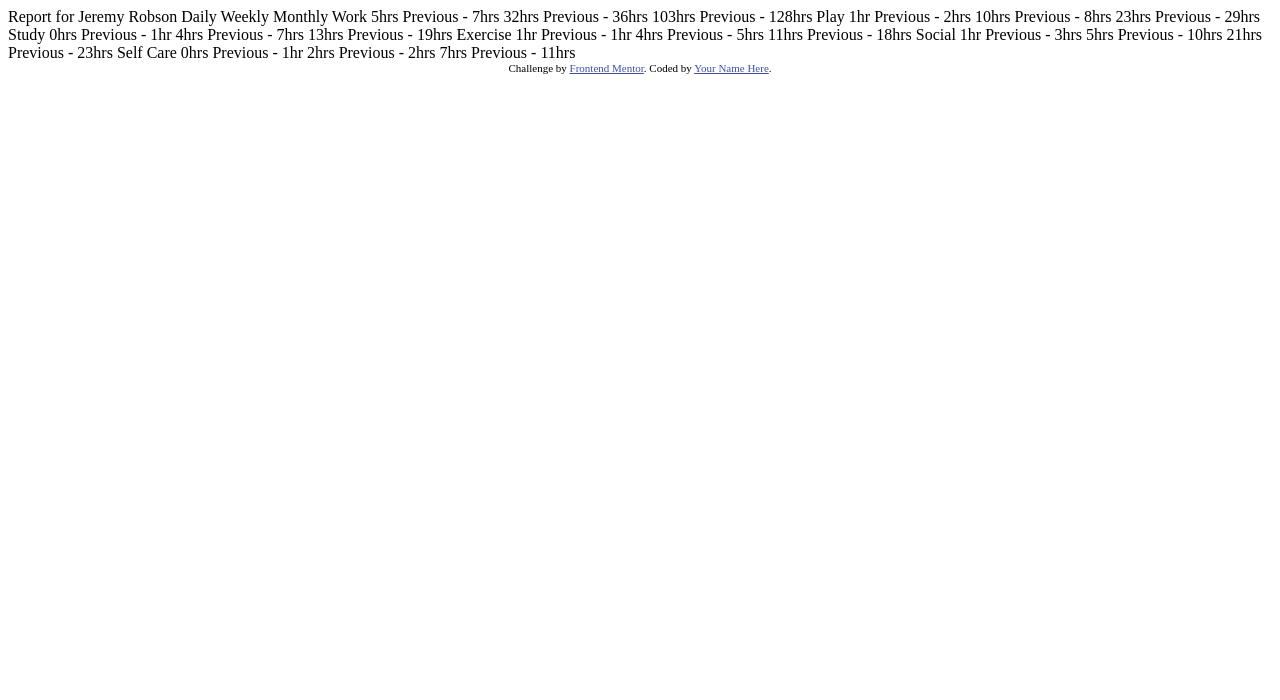
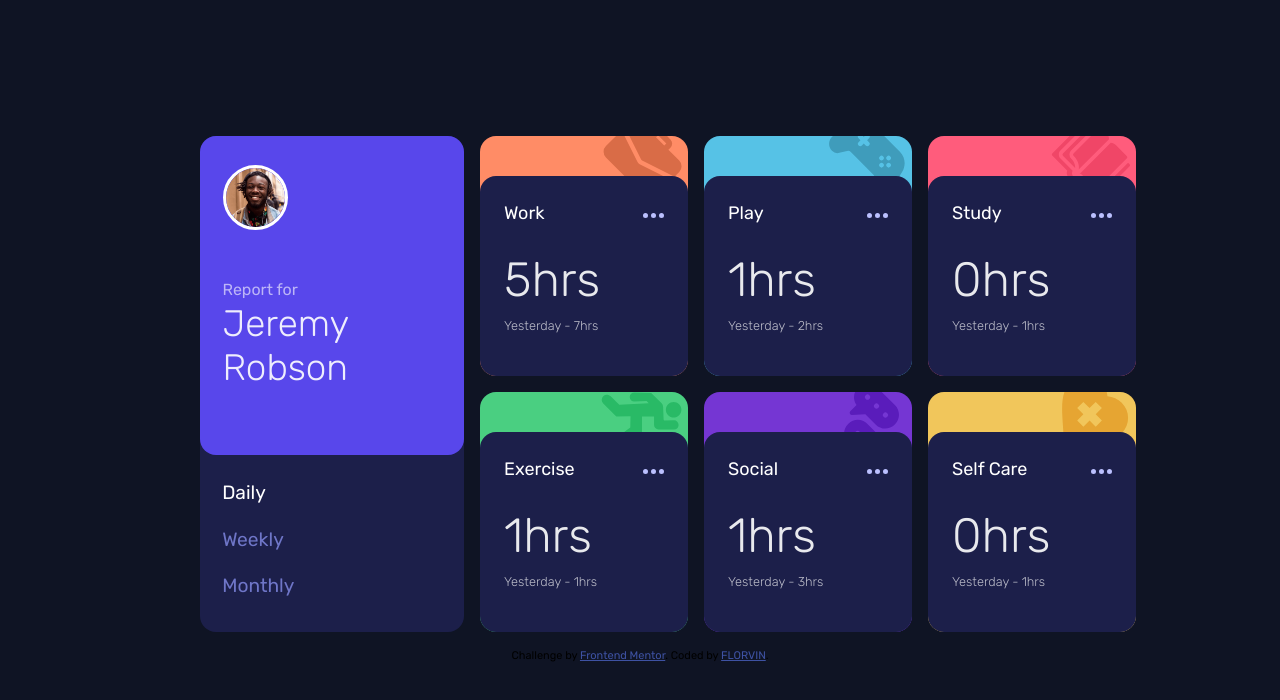
Before and after one commit to Florvin-04/time-tracking-dashboard-main, a plain HTML site: page index.html in a window 1280 px wide. Drawn offline with Linux system fonts and the light colour scheme.

Commit message:
challenge done by frontendmentor.io

```diff
--- a/index.html
+++ b/index.html
@@ -1,80 +1,140 @@
 <!DOCTYPE html>
 <html lang="en">
   <head>
-  <meta charset="UTF-8">
-  <meta name="viewport" content="width=device-width, initial-scale=1.0"> <!-- displays site properly based on user's device -->
+    <meta charset="UTF-8" />
+    <meta name="viewport" content="width=device-width, initial-scale=1.0" />
+    <!-- displays site properly based on user's device -->
 
-  <link rel="icon" type="image/png" sizes="32x32" href="./images/favicon-32x32.png">
-
+    <link rel="icon" type="image/png" sizes="32x32" href="./images/favicon-32x32.png" />
+    <link rel="stylesheet" href="style.css" />
+    <script src="script.js" defer></script>
     <title>Frontend Mentor | Time tracking dashboard</title>
 
     <!-- Feel free to remove these styles or customise in your own stylesheet 👍 -->
     <style>
-    .attribution { font-size: 11px; text-align: center; }
-    .attribution a { color: hsl(228, 45%, 44%); }
+      .attribution {
+        font-size: 11px;
+        text-align: center;
+        /* margin-top: auto; */
+      }
+      .attribution a {
+        color: hsl(228, 45%, 44%);
+      }
     </style>
   </head>
   <body>
+    <main>
+      <div class="container grid--desktop">
+        <div class="profile__container">
+          <div class="profile">
+            <img src="./images/image-jeremy.png" width="65px" height="65px" alt="" />
+            <div class="profile_name">
+              <p class="title">Report for</p>
+              <p class="name">Jeremy Robson</p>
+            </div>
+          </div>
+          <div class="profile__navigation">
+            <button class="daily button active" data-option="daily" aria-controls="panel-daily">Daily</button>
+            <button class="weekly button" data-option="weekly" aria-controls="panel-weekly">Weekly</button>
+            <button class="monthly button" data-option="monthly" aria-controls="panel-monthly">Monthly</button>
+          </div>
+        </div>
+        <div id="panel-container" class="panel-container">
+          <div class="card_container grid" id="panel-daily" role="tabpanel" aria-labelledby="tab-daily">
+            <div class="card work__card">
+              <div class="card__content">
+                <div class="card__upper--content">
+                  <p class="card__title">...</p>
+                  <div class="more">
+                    <svg width="21" height="5" xmlns="http://www.w3.org/2000/svg"><path d="M2.5 0a2.5 2.5 0 1 1 0 5 2.5 2.5 0 0 1 0-5Zm8 0a2.5 2.5 0 1 1 0 5 2.5 2.5 0 0 1 0-5Zm8 0a2.5 2.5 0 1 1 0 5 2.5 2.5 0 0 1 0-5Z" fill="#BBC0FF" fill-rule="evenodd"></path></svg>
+                  </div>
+                </div>
+                <div class="lower--content">
+                  <p class="card__time">...</p>
+                  <p class="card__date--hrs">...</p>
+                </div>
+              </div>
+            </div>
 
-  Report for
-  Jeremy Robson
+            <div class="card play__card">
+              <div class="card__content">
+                <div class="card__upper--content">
+                  <p class="card__title">...</p>
+                  <div class="more">
+                    <svg width="21" height="5" xmlns="http://www.w3.org/2000/svg"><path d="M2.5 0a2.5 2.5 0 1 1 0 5 2.5 2.5 0 0 1 0-5Zm8 0a2.5 2.5 0 1 1 0 5 2.5 2.5 0 0 1 0-5Zm8 0a2.5 2.5 0 1 1 0 5 2.5 2.5 0 0 1 0-5Z" fill="#BBC0FF" fill-rule="evenodd"></path></svg>
+                  </div>
+                </div>
+                <div class="lower--content">
+                  <p class="card__time">...</p>
+                  <p class="card__date--hrs">...</p>
+                </div>
+              </div>
+            </div>
 
-  Daily
-  Weekly
-  Monthly
+            <div class="card study__card">
+              <div class="card__content">
+                <div class="card__upper--content">
+                  <p class="card__title">...</p>
+                  <div class="more">
+                    <svg width="21" height="5" xmlns="http://www.w3.org/2000/svg"><path d="M2.5 0a2.5 2.5 0 1 1 0 5 2.5 2.5 0 0 1 0-5Zm8 0a2.5 2.5 0 1 1 0 5 2.5 2.5 0 0 1 0-5Zm8 0a2.5 2.5 0 1 1 0 5 2.5 2.5 0 0 1 0-5Z" fill="#BBC0FF" fill-rule="evenodd"></path></svg>
+                  </div>
+                </div>
+                <div class="lower--content">
+                  <p class="card__time">...</p>
+                  <p class="card__date--hrs">...</p>
+                </div>
+              </div>
+            </div>
 
-  Work
-  5hrs <!-- daily -->
-  Previous - 7hrs <!-- daily -->
-  32hrs <!-- weekly -->
-  Previous - 36hrs <!-- weekly -->
-  103hrs <!-- monthly -->
-  Previous - 128hrs <!-- monthly -->
+            <div class="card excercise__card">
+              <div class="card__content">
+                <div class="card__upper--content">
+                  <p class="card__title">...</p>
+                  <div class="more">
+                    <svg width="21" height="5" xmlns="http://www.w3.org/2000/svg"><path d="M2.5 0a2.5 2.5 0 1 1 0 5 2.5 2.5 0 0 1 0-5Zm8 0a2.5 2.5 0 1 1 0 5 2.5 2.5 0 0 1 0-5Zm8 0a2.5 2.5 0 1 1 0 5 2.5 2.5 0 0 1 0-5Z" fill="#BBC0FF" fill-rule="evenodd"></path></svg>
+                  </div>
+                </div>
+                <div class="lower--content">
+                  <p class="card__time">...</p>
+                  <p class="card__date--hrs">...</p>
+                </div>
+              </div>
+            </div>
 
-  Play
-  1hr <!-- daily -->
-  Previous - 2hrs <!-- daily -->
-  10hrs <!-- weekly -->
-  Previous - 8hrs <!-- weekly -->
-  23hrs <!-- monthly -->
-  Previous - 29hrs <!-- monthly -->
+            <div class="card social__card">
+              <div class="card__content">
+                <div class="card__upper--content">
+                  <p class="card__title">...</p>
+                  <div class="more">
+                    <svg width="21" height="5" xmlns="http://www.w3.org/2000/svg"><path d="M2.5 0a2.5 2.5 0 1 1 0 5 2.5 2.5 0 0 1 0-5Zm8 0a2.5 2.5 0 1 1 0 5 2.5 2.5 0 0 1 0-5Zm8 0a2.5 2.5 0 1 1 0 5 2.5 2.5 0 0 1 0-5Z" fill="#BBC0FF" fill-rule="evenodd"></path></svg>
+                  </div>
+                </div>
+                <div class="lower--content">
+                  <p class="card__time">...</p>
+                  <p class="card__date--hrs">...</p>
+                </div>
+              </div>
+            </div>
 
-  Study
-  0hrs <!-- daily -->
-  Previous - 1hr <!-- daily -->
-  4hrs <!-- weekly -->
-  Previous - 7hrs <!-- weekly -->
-  13hrs <!-- monthly -->
-  Previous - 19hrs <!-- monthly -->
+            <div class="card self-care__card">
+              <div class="card__content">
+                <div class="card__upper--content">
+                  <p class="card__title">...</p>
+                  <div class="more">
+                    <svg width="21" height="5" xmlns="http://www.w3.org/2000/svg"><path d="M2.5 0a2.5 2.5 0 1 1 0 5 2.5 2.5 0 0 1 0-5Zm8 0a2.5 2.5 0 1 1 0 5 2.5 2.5 0 0 1 0-5Zm8 0a2.5 2.5 0 1 1 0 5 2.5 2.5 0 0 1 0-5Z" fill="#BBC0FF" fill-rule="evenodd"></path></svg>
+                  </div>
+                </div>
+                <div class="lower--content">
+                  <p class="card__time">...</p>
+                  <p class="card__date--hrs">...</p>
+                </div>
+              </div>
+            </div>
+          </div>
+        </div>
+      </div>
+    </main>
 
-  Exercise
-  1hr <!-- daily -->
-  Previous - 1hr <!-- daily -->
-  4hrs <!-- weekly -->
-  Previous - 5hrs <!-- weekly -->
-  11hrs <!-- monthly -->
-  Previous - 18hrs <!-- monthly -->
-
-  Social
-  1hr <!-- daily -->
-  Previous - 3hrs <!-- daily -->
-  5hrs <!-- weekly -->
-  Previous - 10hrs <!-- weekly -->
-  21hrs <!-- monthly -->
-  Previous - 23hrs <!-- monthly -->
-
-  Self Care
-  0hrs <!-- daily -->
-  Previous - 1hr <!-- daily -->
-  2hrs <!-- weekly -->
-  Previous - 2hrs <!-- weekly -->
-  7hrs <!-- monthly -->
-  Previous - 11hrs <!-- monthly -->
-
-
-  <div class="attribution">
-    Challenge by <a href="https://www.frontendmentor.io?ref=challenge" target="_blank">Frontend Mentor</a>.
-    Coded by <a href="#">Your Name Here</a>.
-  </div>
+    <div class="attribution">Challenge by <a href="https://www.frontendmentor.io?ref=challenge" target="_blank">Frontend Mentor</a>. Coded by <a href="https://github.com/Florvin-04/time-tracking-dashboard-main.git#">FLORVIN</a>.</div>
   </body>
 </html>
--- /dev/null
+++ b/script.js
@@ -0,0 +1,175 @@
+const buttons = document.querySelectorAll("[data-option]");
+
+buttons.forEach((button) => {
+  button.addEventListener("click", () => {
+    buttons.forEach((button) => button.classList.remove("active"));
+    // button.classList.add("active");
+    const tabs = document.querySelectorAll("[role='tabpanel']");
+
+    tabs.forEach((tab) => tab.setAttribute(`aria-hidden`, "tab-true"));
+
+    const btnId = button.getAttribute("aria-controls");
+    const panel = document.querySelector(`#${btnId}`);
+    const tab = panel.setAttribute("aria-hidden", "tab-false");
+    // console.log(tab);
+  });
+});
+
+function getPastValue(time) {
+  switch (time) {
+    case "daily":
+      return "Yesterday";
+      break;
+    case "weekly":
+      return "Last Week";
+      break;
+    case "monthly":
+      return "Last Month";
+      break;
+    default:
+      return;
+  }
+}
+
+function retrieveTimeData(obj, period) {
+  // console.log(obj.time["title"]);
+  return obj.time[period];
+}
+
+function cardInformation(data) {
+  const HTMLString = Object.entries(data)
+    .map((time) => {
+      {
+        const title = time[1].map((t) => t.title);
+        const timeperiod = time[0];
+        const previousTime = getPastValue(timeperiod);
+        return `
+        <div class="card_conttainer grid" id="panel-${timeperiod}" role="tabpanel" aria-labelledby="tab-${timeperiod}" aria-hidden="tab-${timeperiod === "daily" ? "false" : "true"}">
+        <div class="card work__card">
+          <div class="card__content">
+            <div class="card__upper--content">
+              <p class="card__title">${title[0]}</p>
+              <div class="more">
+                <svg width="21" height="5" xmlns="http://www.w3.org/2000/svg"><path d="M2.5 0a2.5 2.5 0 1 1 0 5 2.5 2.5 0 0 1 0-5Zm8 0a2.5 2.5 0 1 1 0 5 2.5 2.5 0 0 1 0-5Zm8 0a2.5 2.5 0 1 1 0 5 2.5 2.5 0 0 1 0-5Z" fill="#BBC0FF" fill-rule="evenodd"></path></svg>
+              </div>
+            </div>
+            <div class="lower--content">
+              <p class="card__time">${retrieveTimeData(...time[1].filter((t) => t.title === "Work"), "current")}hrs</p>
+              <p class="card__date--hrs">${previousTime} - ${retrieveTimeData(...time[1].filter((t) => t.title === "Work"), "previous")}hrs</p>
+            </div>
+          </div>
+        </div>
+
+        <div class="card play__card">
+          <div class="card__content">
+            <div class="card__upper--content">
+              <p class="card__title">${title[1]}</p>
+              <div class="more">
+                <svg width="21" height="5" xmlns="http://www.w3.org/2000/svg"><path d="M2.5 0a2.5 2.5 0 1 1 0 5 2.5 2.5 0 0 1 0-5Zm8 0a2.5 2.5 0 1 1 0 5 2.5 2.5 0 0 1 0-5Zm8 0a2.5 2.5 0 1 1 0 5 2.5 2.5 0 0 1 0-5Z" fill="#BBC0FF" fill-rule="evenodd"></path></svg>
+              </div>
+            </div>
+            <div class="lower--content">
+              <p class="card__time">${retrieveTimeData(...time[1].filter((t) => t.title === "Play"), "current")}hrs</p>
+              <p class="card__date--hrs">${previousTime} - ${retrieveTimeData(...time[1].filter((t) => t.title === "Play"), "previous")}hrs</p>
+            </div>
+          </div>
+        </div>
+
+        <div class="card study__card">
+          <div class="card__content">
+            <div class="card__upper--content">
+              <p class="card__title">${title[2]}</p>
+              <div class="more">
+                <svg width="21" height="5" xmlns="http://www.w3.org/2000/svg"><path d="M2.5 0a2.5 2.5 0 1 1 0 5 2.5 2.5 0 0 1 0-5Zm8 0a2.5 2.5 0 1 1 0 5 2.5 2.5 0 0 1 0-5Zm8 0a2.5 2.5 0 1 1 0 5 2.5 2.5 0 0 1 0-5Z" fill="#BBC0FF" fill-rule="evenodd"></path></svg>
+              </div>
+            </div>
+            <div class="lower--content">
+              <p class="card__time">${retrieveTimeData(...time[1].filter((t) => t.title === "Study"), "current")}hrs</p>
+              <p class="card__date--hrs">${previousTime} - ${retrieveTimeData(...time[1].filter((t) => t.title === "Study"), "previous")}hrs</p>
+            </div>
+          </div>
+        </div>
+
+        <div class="card excercise__card">
+          <div class="card__content">
+            <div class="card__upper--content">
+              <p class="card__title">${title[3]}</p>
+              <div class="more">
+                <svg width="21" height="5" xmlns="http://www.w3.org/2000/svg"><path d="M2.5 0a2.5 2.5 0 1 1 0 5 2.5 2.5 0 0 1 0-5Zm8 0a2.5 2.5 0 1 1 0 5 2.5 2.5 0 0 1 0-5Zm8 0a2.5 2.5 0 1 1 0 5 2.5 2.5 0 0 1 0-5Z" fill="#BBC0FF" fill-rule="evenodd"></path></svg>
+              </div>
+            </div>
+            <div class="lower--content">
+              <p class="card__time">${retrieveTimeData(...time[1].filter((t) => t.title === "Exercise"), "current")}hrs</p>
+              <p class="card__date--hrs">${previousTime} - ${retrieveTimeData(...time[1].filter((t) => t.title === "Exercise"), "previous")}hrs</p>
+            </div>
+          </div>
+        </div>
+
+        <div class="card social__card">
+          <div class="card__content">
+            <div class="card__upper--content">
+              <p class="card__title">${title[4]}</p>
+              <div class="more">
+                <svg width="21" height="5" xmlns="http://www.w3.org/2000/svg"><path d="M2.5 0a2.5 2.5 0 1 1 0 5 2.5 2.5 0 0 1 0-5Zm8 0a2.5 2.5 0 1 1 0 5 2.5 2.5 0 0 1 0-5Zm8 0a2.5 2.5 0 1 1 0 5 2.5 2.5 0 0 1 0-5Z" fill="#BBC0FF" fill-rule="evenodd"></path></svg>
+              </div>
+            </div>
+            <div class="lower--content">
+              <p class="card__time">${retrieveTimeData(...time[1].filter((t) => t.title === "Social"), "current")}hrs</p>
+              <p class="card__date--hrs">${previousTime} - ${retrieveTimeData(...time[1].filter((t) => t.title === "Social"), "previous")}hrs</p>
+            </div>
+          </div>
+        </div>
+
+        <div class="card self-care__card">
+          <div class="card__content">
+            <div class="card__upper--content">
+              <p class="card__title">${title[5]}</p>
+              <div class="more">
+                <svg width="21" height="5" xmlns="http://www.w3.org/2000/svg"><path d="M2.5 0a2.5 2.5 0 1 1 0 5 2.5 2.5 0 0 1 0-5Zm8 0a2.5 2.5 0 1 1 0 5 2.5 2.5 0 0 1 0-5Zm8 0a2.5 2.5 0 1 1 0 5 2.5 2.5 0 0 1 0-5Z" fill="#BBC0FF" fill-rule="evenodd"></path></svg>
+              </div>
+            </div>
+            <div class="lower--content">
+              <p class="card__time">${retrieveTimeData(...time[1].filter((t) => t.title === "Self Care"), "current")}hrs</p>
+              <p class="card__date--hrs">${previousTime} - ${retrieveTimeData(...time[1].filter((t) => t.title === "Self Care"), "previous")}hrs</p>
+            </div>
+          </div>
+        </div>
+      </div>
+`;
+      }
+    })
+    .join("");
+  return HTMLString;
+}
+
+async function fecthData() {
+  const data = await fetch("./data.json");
+  const body = await data.json();
+
+  const dailyData = body.map((type) => ({
+    time: type.timeframes.daily,
+    title: type.title,
+  }));
+  const weeklylyData = body.map((type) => ({
+    time: type.timeframes.weekly,
+    title: type.title,
+  }));
+  const monthlyData = body.map((type) => ({
+    time: type.timeframes.monthly,
+    title: type.title,
+  }));
+
+  document.querySelector("#panel-container").innerHTML = cardInformation({
+    daily: dailyData,
+    weekly: weeklylyData,
+    monthly: monthlyData,
+  });
+}
+
+fecthData();
+
+// document.addEventListener("click", (e) => {
+//   const target = e.target;
+//   const button = target.matches("[data-option]");
+//   console.log(butto);
+// });
--- /dev/null
+++ b/style.css
@@ -0,0 +1,335 @@
+@import url("https://fonts.googleapis.com/css2?family=Rubik:wght@300;400;500&display=swap");
+/* https://andy-bell.co.uk/a-modern-css-reset/ */
+*,
+*::before,
+*::after {
+  box-sizing: border-box;
+}
+
+/* Remove default margin */
+body,
+h1,
+h2,
+h3,
+h4,
+p,
+figure,
+blockquote,
+dl,
+dd {
+  margin: 0;
+}
+
+/* Remove list styles on ul, ol elements with a list role, which suggests default styling will be removed */
+ul,
+ol {
+  list-style: none;
+}
+
+/* Set core root defaults */
+html:focus-within {
+  scroll-behavior: smooth;
+}
+
+/* Set core body defaults */
+body {
+  min-height: 100vh;
+  text-rendering: optimizeSpeed;
+  line-height: 1.5;
+}
+
+/* A elements that don't have a class get default styles */
+a:not([class]) {
+  text-decoration-skip-ink: auto;
+}
+
+/* Make images easier to work with */
+img,
+picture {
+  max-width: 100%;
+  display: block;
+}
+
+/* Inherit fonts for inputs and buttons */
+input,
+button,
+textarea,
+select {
+  font: inherit;
+}
+
+/* Remove all animations, transitions and smooth scroll for people that prefer not to see them */
+@media (prefers-reduced-motion: reduce) {
+  html:focus-within {
+    scroll-behavior: auto;
+  }
+
+  *,
+  *::before,
+  *::after {
+    animation-duration: 0.01ms !important;
+    animation-iteration-count: 1 !important;
+    transition-duration: 0.01ms !important;
+    scroll-behavior: auto !important;
+  }
+}
+
+/* custom properties */
+
+:root {
+  --Primary-Blue: 246 80% 60%;
+
+  --Primary-Light-red: 15 100% 70%; /* (work) */
+  --Primary-Soft-blue: 195 74% 62%; /* (play) */
+  --Primary-Light-red-study: 348 100% 68%; /* (study) */
+  --Primary-Lime-green: 145 58% 55%; /* (exercise) */
+  --Primary-Violet: 264 64% 52%; /* (social) */
+  --Primary-Soft-orange: 43 84% 65%; /* (self care) */
+
+  --Neutral-very-dark-blue: 226 43% 10%;
+  --Neutral-dark-blue: 235 46% 20%;
+  --Neutral-desaturated-blue: 235 45% 61%;
+  --Neutral-pale-blue: 236 100% 87%;
+  --fs: 1.125rem;
+
+  --White-clr: 0 0% 100%;
+}
+
+/* global style start */
+
+.container {
+  width: 90%;
+  margin: 0 auto;
+}
+
+.grid {
+  display: grid;
+  gap: 2rem;
+}
+
+[role="tabpanel"][aria-hidden="tab-true"] {
+  display: none;
+}
+
+.grid {
+  display: grid;
+  gap: 1rem;
+}
+
+/* global style end */
+
+body {
+  font-family: "Rubik", sans-serif;
+  background-color: hsl(var(--Neutral-very-dark-blue));
+}
+
+.profile__container {
+  background-color: hsl(var(--Neutral-dark-blue));
+  border-radius: 1rem;
+  margin-bottom: 1rem;
+}
+
+.profile {
+  background-color: hsl(var(--Primary-Blue));
+  /* border: 1px solid red; */
+  display: flex;
+  align-items: center;
+  padding: 1.8em 1.4em;
+  gap: 1em;
+  border-radius: inherit;
+}
+
+.profile > img {
+  border: 0.2rem solid white;
+  border-radius: 50%;
+}
+
+.title {
+  color: hsl(0 0% 100% / 0.6);
+}
+.name {
+  color: hsl(0 0% 100% / 0.9);
+  font-weight: 300;
+  font-size: 1.5rem;
+}
+
+.profile__navigation {
+  display: flex;
+  justify-content: space-evenly;
+  padding: 1.4em 0;
+}
+
+.profile__navigation > button {
+  border: none;
+  background-color: transparent;
+  color: hsl(var(--Neutral-desaturated-blue));
+  font-size: 1.2rem;
+  cursor: pointer;
+}
+.profile__navigation > button:hover,
+.profile__navigation > button:focus {
+  color: hsl(0 0% 100%);
+}
+
+button.active {
+  color: hsl(0 0% 100%);
+}
+
+/* card */
+
+.card {
+  background-repeat: no-repeat;
+  background-position: right -8px;
+  background-position: calc(100% - 5%) calc(-10%);
+  padding-top: 2.5em;
+  /* padding: 1rem; */
+  border-radius: 1rem;
+  /* height: 30rem; */
+}
+
+.work__card {
+  background-color: hsl(var(--Primary-Light-red));
+  background-image: url(./images/icon-work.svg);
+}
+.play__card {
+  background-color: hsl(var(--Primary-Soft-blue));
+  background-image: url(./images/icon-play.svg);
+}
+.study__card {
+  background-color: hsl(var(--Primary-Light-red-study));
+  background-image: url(./images/icon-study.svg);
+}
+.excercise__card {
+  background-color: hsl(var(--Primary-Lime-green));
+  background-image: url(./images/icon-exercise.svg);
+  background-position: calc(100% - 5%) calc(0%);
+}
+.social__card {
+  background-color: hsl(var(--Primary-Violet));
+  background-image: url(./images/icon-social.svg);
+}
+.self-care__card {
+  background-color: hsl(var(--Primary-Soft-orange));
+  background-image: url(./images/icon-self-care.svg);
+}
+
+.card__content {
+  background-color: hsl(var(--Neutral-dark-blue));
+  border-radius: inherit;
+  padding: 1.5em 1.5em;
+}
+.card__content:hover {
+  cursor: pointer;
+  background-color: hsl(var(--Neutral-dark-blue) / 0.9);
+}
+
+.more svg {
+  cursor: pointer;
+}
+.more svg:hover path {
+  fill: white;
+}
+
+.card__upper--content,
+.lower--content {
+  display: flex;
+  justify-content: space-between;
+  align-items: center;
+  /* border: 1px solid red; */
+}
+
+.card__title {
+  color: hsl(var(--White-clr));
+  font-size: var(--fs);
+}
+
+.card__time {
+  color: hsl(var(--White-clr) / 0.9);
+  font-size: 2rem;
+  font-weight: 300;
+}
+
+.card__date--hrs {
+  color: hsl(var(--White-clr) / 0.7);
+  font-weight: 300;
+}
+
+@media (min-width: 700px) and (max-width: 999.98px) {
+  body {
+  }
+
+  .grid {
+    grid-template-columns: repeat(2, 1fr);
+  }
+
+  /* .profile__container {
+    grid-column: span 2;
+  } */
+}
+
+@media (min-width: 1000px) {
+  body {
+    /* background-color: red; */
+    display: flex;
+    align-items: center;
+    flex-direction: column;
+    justify-content: center;
+    gap: 1rem;
+  }
+
+  .profile__container {
+    margin-bottom: 0;
+  }
+
+  .grid--desktop {
+    display: grid;
+    gap: 1rem;
+    grid-template-columns: 30% 1fr;
+  }
+
+  .grid {
+    grid-template-columns: repeat(3, 1fr);
+  }
+
+  .card {
+    width: 13rem;
+    height: 15rem;
+  }
+
+  .profile {
+    display: block;
+  }
+
+  .profile > img {
+    margin-bottom: 3em;
+  }
+  .name {
+    font-size: 2.3rem;
+    line-height: 1.2;
+    margin-bottom: 1em;
+  }
+
+  .profile__navigation {
+    padding-left: 1em;
+    flex-direction: column;
+    gap: 1rem;
+    align-items: flex-start;
+  }
+
+  .card__content {
+    height: 100%;
+  }
+  .lower--content {
+    margin-top: 1.1em;
+    flex-direction: column;
+    align-items: flex-start;
+  }
+
+  .card__time {
+    font-size: 3rem;
+  }
+
+  .card__date--hrs {
+    font-size: 0.8rem;
+  }
+}
```
Also changed, not shown: data.js (added, +34 -0 lines), data.json (line endings or trailing spaces). Lines whose indentation alone changed are shown as unchanged.
